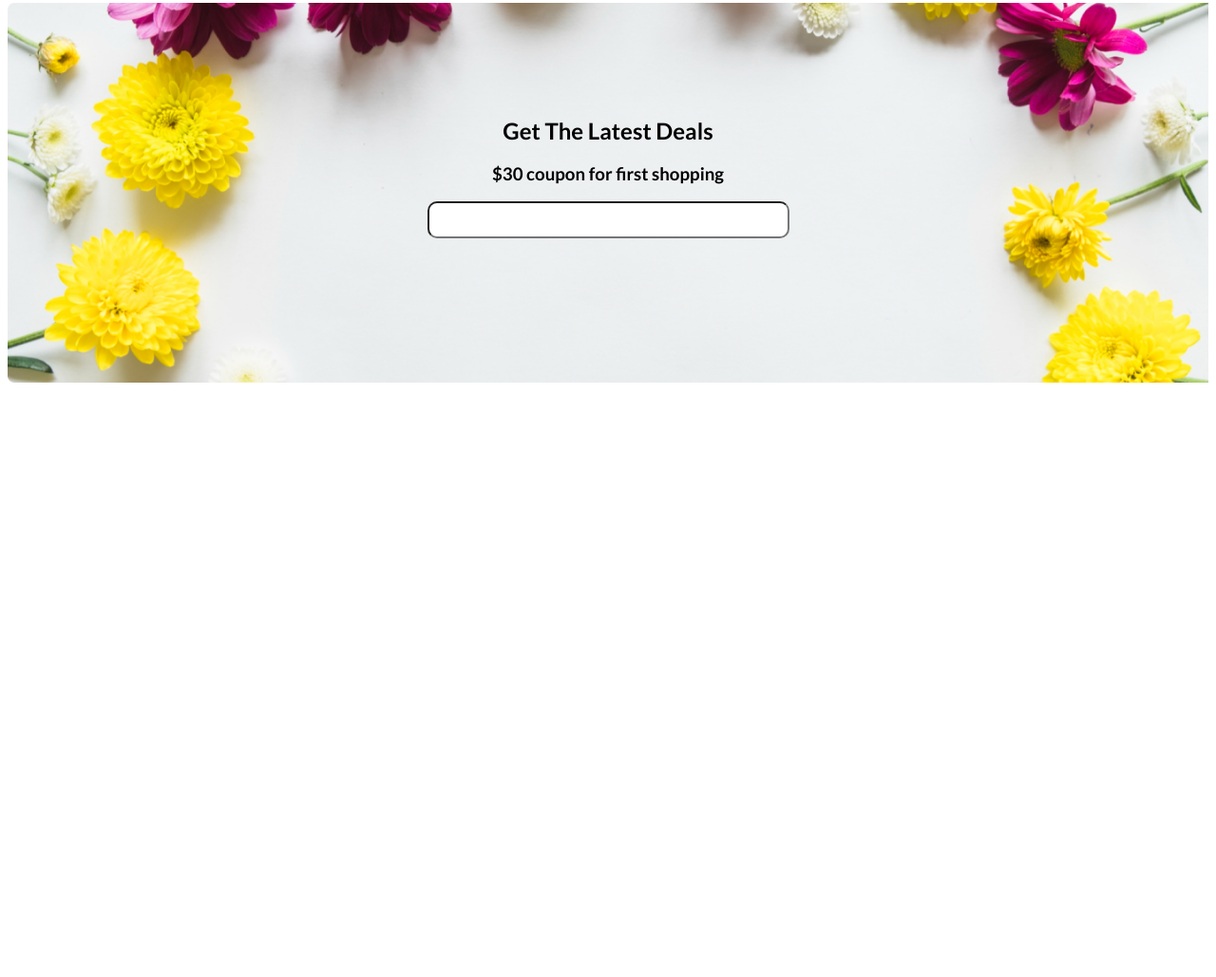
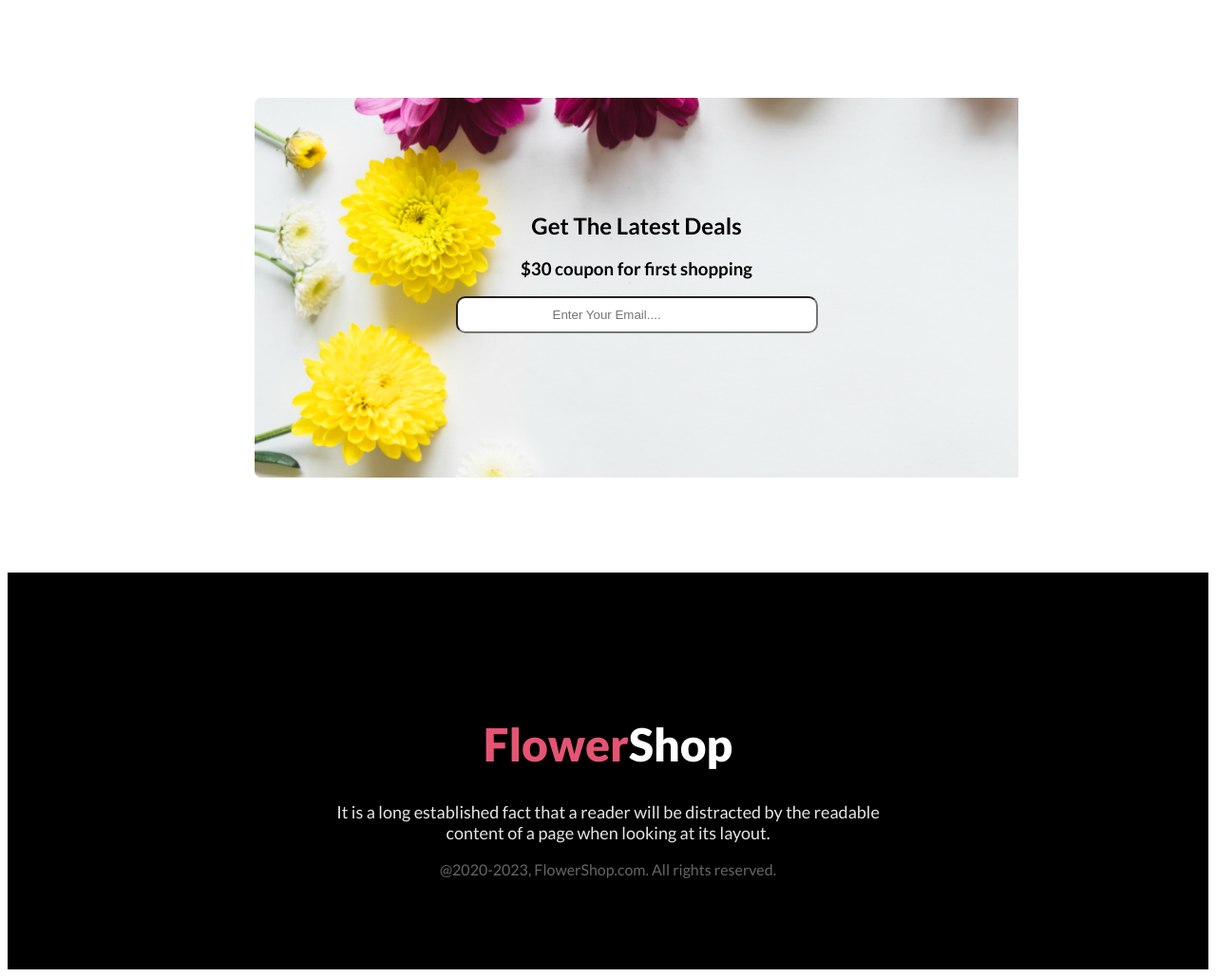
Before and after one commit to HoqueShaon/assignment-1, a plain HTML site: page index.html in a window 1280 px wide. Shown: the part 3140-4169 px from the top of the page at 95% size. Before the commit the page ends 3551 px from the top, so only its background shows below. Drawn offline with Linux system fonts and the light colour scheme; files whose address does not match are found by name; a web font is replaced by a local one.

Commit message:
done but noot extra

```diff
--- a/index.html
+++ b/index.html
@@ -86,14 +86,19 @@
             <div class="style">
                 <h1>Get The Latest Deals</h1>
                 <h3>$30 coupon for first shopping</h3>
-                <input class="email" type="email" name="Enter Your Email...." id="" >
+                <input class="email-of" type="email" placeholder="Enter Your Email...." id="" >
             </div>
         </section>
 
     </main>
 
     <footer>
-
+        <div class="foot">
+            <h1 class="flower">Flower<span class="shop">Shop</span></h1>
+            <p class="foot-p">It is a long established fact that a reader will be distracted by the readable <br>
+            content of a page when looking at its layout.</p>
+            <p class="foot-z">@2020-2023, FlowerShop.com. All rights reserved. </p>
+        </div>
     </footer>
 </body>
 </html>
--- a/styles/style.css
+++ b/styles/style.css
@@ -151,14 +151,59 @@ nav>ul {
     gap: 20px;
 }
 .style{
-    background-image: url(Rectangle\ 9.png);
+    background-image: url('../Flower Asset/Rectangle 9.png');
     background-size: cover;
     background-repeat: no-repeat;
     text-align: center;
     height: 300px;
     padding-top: 100px;
+    margin: 100px 200px 100px 260px;
+
 }
-.email{
+.email-of{
     border-radius: 10px;
     padding: 10px 100px;
 }
+.foot{
+    display: block;
+    background: black;
+    width: 100%;
+flex-shrink: 0;
+padding-top: 120px;
+padding-bottom: 80px;
+}
+.flower{
+    color:#E55473;
+    text-align: center;
+    font-size: 48px;
+    font-weight: 800;
+line-height: normal;
+
+}
+.shop{
+    color:white;
+    text-align: center;
+    font-size: 48px;
+    font-weight: 800;
+line-height: normal;
+
+}
+.foot-p{
+    color: rgba(255, 255, 255, 0.90);
+    text-align: center;
+
+    font-size: 18px;
+
+    font-weight: 400;
+    line-height: 30px;
+line-height: normal;
+}
+.foot-z{
+    color: rgba(255, 255, 255, 0.40);
+text-align: center;
+
+font-size: 16px;
+
+font-weight: 400;
+line-height: normal;
+}
```
